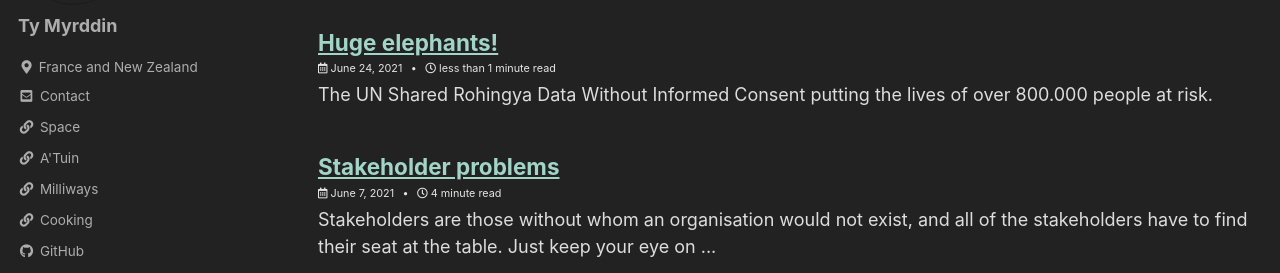
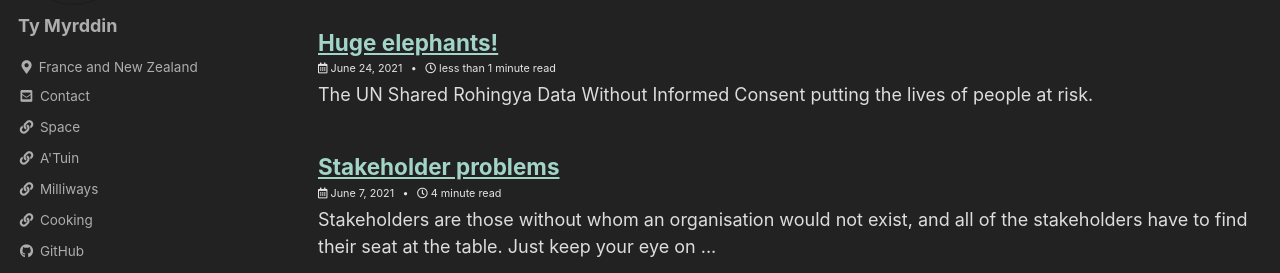
Before and after one commit to tymyrddin/tymyrddin.github.io, a Jekyll site: the page built from index.html, in a window 1280 px wide and 900 px high. Shown: the part 406-679 px from the top of the window. Built offline with Jekyll 4.4.1, drawn with Linux system fonts in a browser that asks for light colours; cached includes are drawn as plain includes; the list of posts is cut into pages by our own code.

Commit message:
Correction

```diff
--- a/_posts/2021-06-24-huge-elephants.md
+++ b/_posts/2021-06-24-huge-elephants.md
@@ -12,9 +12,9 @@ tags:
   - Trends
 ---
 
-The [UN Shared Rohingya Data Without Informed Consent](https://www.hrw.org/news/2021/06/15/un-shared-rohingya-data-without-informed-consent) putting the lives of over 800.000 people at risk.
+The [UN Shared Rohingya Data Without Informed Consent](https://www.hrw.org/news/2021/06/15/un-shared-rohingya-data-without-informed-consent) putting the lives of people at risk.
 
-The UN comments on that with a [Statement on refugee registration and data collection in Bangladesh](https://www.unhcr.org/en-us/news/press/2021/6/60c85a7b4/news-comment-statement-refugee-registration-data-collection-bangladesh.html)
+The UN comments on that with a [Statement on refugee registration and data collection in Bangladesh](https://www.unhcr.org/en-us/news/press/2021/6/60c85a7b4/news-comment-statement-refugee-registration-data-collection-bangladesh.html).
 
 What follows is an explosion of articles and statements on the internet, of which many try to save the day on their [data science projects](https://github.com/tymyrddin/orchard/blob/main/threat-modelling/DA-threat-model/adversaries/Data-scientists.md) by promising change or discussing at least the necessity for change to address the symptoms of a fundamentally broken system of incentives and accountability.
 
```
